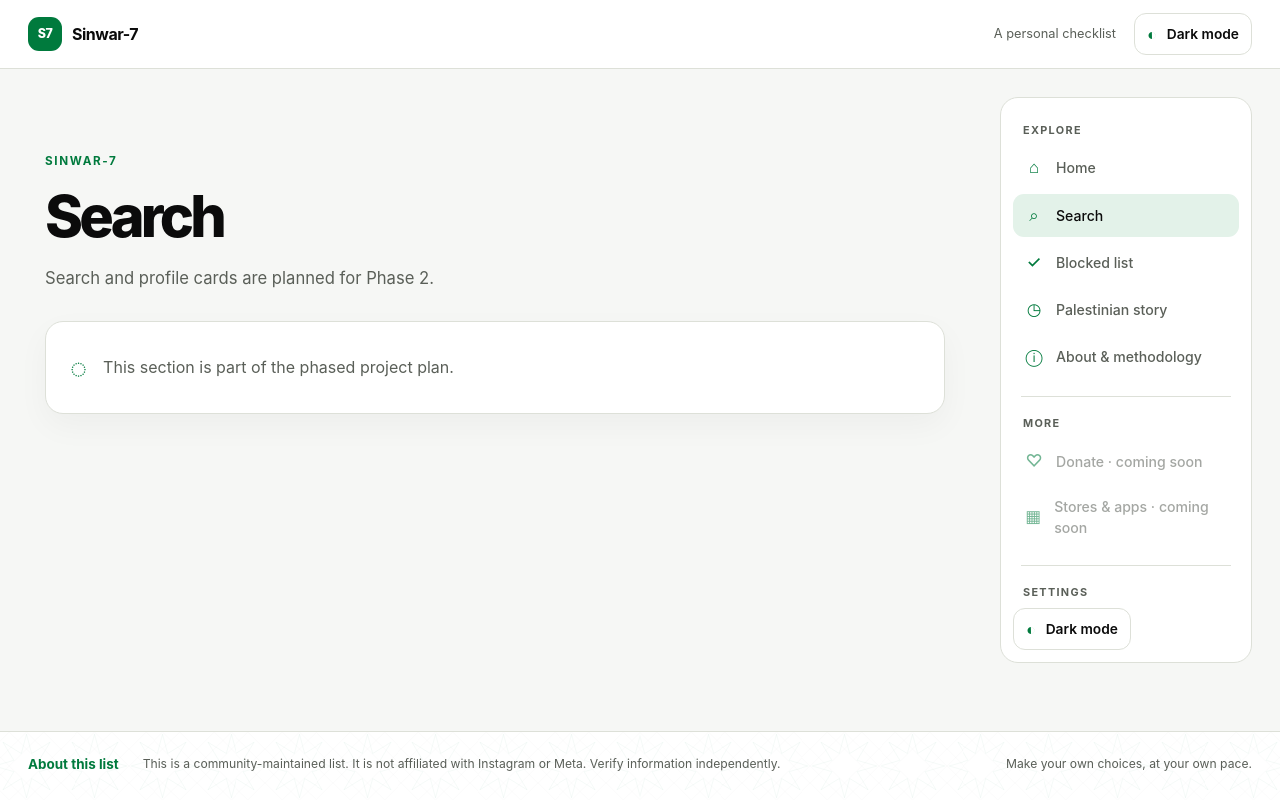
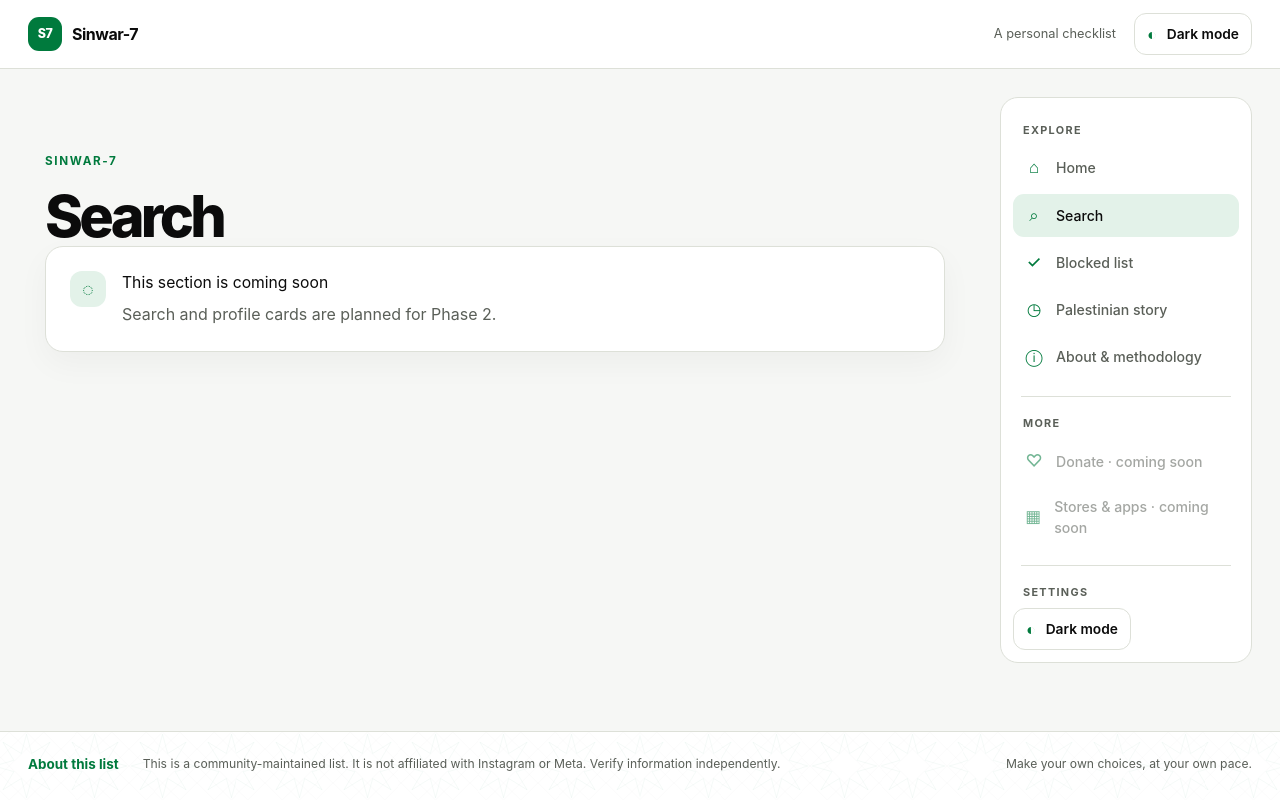
Before and after one commit to mohammedfarhannp/Sinwar-7, a React (Vite) app: page /search in a window 1280 px wide. Built offline with nearby package versions, Linux system fonts and the light colour scheme.

Commit message:
Second Commit

```diff
--- a/src/components/AppShell.tsx
+++ b/src/components/AppShell.tsx
@@ -1,5 +1,6 @@
 import { useEffect, useRef, useState } from 'react';
 import { Outlet } from 'react-router-dom';
+import { RouteErrorBoundary } from './RouteErrorBoundary';
 import { NavigationPanel } from './NavigationPanel';
 import { SiteFooter } from './SiteFooter';
 import { SiteHeader } from './SiteHeader';
@@ -15,10 +16,9 @@ export function AppShell() {
       return;
     }
 
-    const previousFocus =
-      document.activeElement instanceof HTMLElement
-        ? document.activeElement
-        : null;
+    const previousFocus = menuButtonRef.current;
+    const previousBodyOverflow = document.body.style.overflow;
+    document.body.style.overflow = 'hidden';
     closeButtonRef.current?.focus();
 
     function handleKeyDown(event: KeyboardEvent) {
@@ -55,25 +55,31 @@ export function AppShell() {
     document.addEventListener('keydown', handleKeyDown);
     return () => {
       document.removeEventListener('keydown', handleKeyDown);
+      document.body.style.overflow = previousBodyOverflow;
       previousFocus?.focus();
     };
   }, [isMenuOpen]);
 
   return (
     <div className="app-root">
+      <div className="app-shell-content" aria-hidden={isMenuOpen}>
         <SiteHeader
+          isMenuOpen={isMenuOpen}
           onMenuOpen={() => setIsMenuOpen(true)}
           menuButtonRef={menuButtonRef}
         />
         <div className="app-frame">
           <main className="main-content" id="main-content" tabIndex={-1}>
+            <RouteErrorBoundary>
               <Outlet />
+            </RouteErrorBoundary>
           </main>
           <aside className="desktop-sidebar" aria-label="Sidebar">
             <NavigationPanel />
           </aside>
         </div>
         <SiteFooter />
+      </div>
 
       {isMenuOpen && (
         <div className="drawer-layer">
@@ -89,6 +95,7 @@ export function AppShell() {
             role="dialog"
             aria-modal="true"
             aria-labelledby="mobile-menu-title"
+            id="mobile-navigation"
           >
             <div className="drawer-header">
               <h2 id="mobile-menu-title">Menu</h2>
--- /dev/null
+++ b/src/components/EmptyState.tsx
@@ -0,0 +1,27 @@
+import { useId, type ReactNode } from 'react';
+
+interface EmptyStateProps {
+  title: string;
+  description: string;
+  icon?: ReactNode;
+}
+
+export function EmptyState({
+  title,
+  description,
+  icon = '○',
+}: EmptyStateProps) {
+  const titleId = useId();
+
+  return (
+    <section className="empty-state" aria-labelledby={titleId}>
+      <span className="empty-state-icon" aria-hidden="true">
+        {icon}
+      </span>
+      <div>
+        <h2 id={titleId}>{title}</h2>
+        <p>{description}</p>
+      </div>
+    </section>
+  );
+}
--- /dev/null
+++ b/src/components/ProfileSkeletonGrid.tsx
@@ -0,0 +1,25 @@
+const SKELETON_COUNT = 6;
+
+export function ProfileSkeletonGrid() {
+  return (
+    <div
+      className="profile-skeleton-grid"
+      role="status"
+      aria-label="Loading accounts"
+      aria-busy="true"
+    >
+      {Array.from({ length: SKELETON_COUNT }, (_, index) => (
+        <article
+          className="profile-skeleton-card"
+          key={index}
+          aria-hidden="true"
+        >
+          <span className="skeleton-block skeleton-avatar" />
+          <span className="skeleton-block skeleton-line skeleton-name" />
+          <span className="skeleton-block skeleton-line skeleton-handle" />
+          <span className="skeleton-block skeleton-chip" />
+        </article>
+      ))}
+    </div>
+  );
+}
--- /dev/null
+++ b/src/components/RouteErrorBoundary.tsx
@@ -0,0 +1,44 @@
+import { Component, type ReactNode } from 'react';
+
+interface RouteErrorBoundaryProps {
+  children: ReactNode;
+}
+
+interface RouteErrorBoundaryState {
+  hasError: boolean;
+}
+
+export class RouteErrorBoundary extends Component<
+  RouteErrorBoundaryProps,
+  RouteErrorBoundaryState
+> {
+  state: RouteErrorBoundaryState = { hasError: false };
+
+  static getDerivedStateFromError(): RouteErrorBoundaryState {
+    return { hasError: true };
+  }
+
+  render() {
+    if (this.state.hasError) {
+      return (
+        <section className="content-page" role="alert">
+          <p className="eyebrow">Something went wrong</p>
+          <h1>We couldn’t load this page.</h1>
+          <p className="page-description">
+            Try reloading the page. Your personal checklist stays on this
+            device.
+          </p>
+          <button
+            className="primary-button"
+            type="button"
+            onClick={() => window.location.reload()}
+          >
+            Reload page
+          </button>
+        </section>
+      );
+    }
+
+    return this.props.children;
+  }
+}
--- a/src/components/SiteHeader.tsx
+++ b/src/components/SiteHeader.tsx
@@ -3,11 +3,16 @@ import { Link } from 'react-router-dom';
 import { ThemeToggle } from './ThemeToggle';
 
 interface SiteHeaderProps {
+  isMenuOpen: boolean;
   onMenuOpen: () => void;
   menuButtonRef: RefObject<HTMLButtonElement>;
 }
 
-export function SiteHeader({ onMenuOpen, menuButtonRef }: SiteHeaderProps) {
+export function SiteHeader({
+  isMenuOpen,
+  onMenuOpen,
+  menuButtonRef,
+}: SiteHeaderProps) {
   return (
     <header className="site-header">
       <div className="site-header-inner">
@@ -18,6 +23,7 @@ export function SiteHeader({ onMenuOpen, menuButtonRef }: SiteHeaderProps) {
           onClick={onMenuOpen}
           aria-label="Open navigation menu"
           aria-haspopup="dialog"
+          aria-expanded={isMenuOpen}
         >
           <span aria-hidden="true">☰</span>
         </button>
--- a/src/pages/PlaceholderPage.tsx
+++ b/src/pages/PlaceholderPage.tsx
@@ -1,3 +1,5 @@
+import { EmptyState } from '../components/EmptyState';
+
 interface PlaceholderPageProps {
   title: string;
   description: string;
@@ -8,13 +10,11 @@ export function PlaceholderPage({ title, description }: PlaceholderPageProps) {
     <section className="content-page" aria-labelledby="placeholder-title">
       <p className="eyebrow">Sinwar-7</p>
       <h1 id="placeholder-title">{title}</h1>
-      <p className="page-description">{description}</p>
-      <div className="placeholder-card">
-        <span className="placeholder-icon" aria-hidden="true">
-          ◌
-        </span>
-        <p>This section is part of the phased project plan.</p>
-      </div>
+      <EmptyState
+        icon="◌"
+        title="This section is coming soon"
+        description={description}
+      />
     </section>
   );
 }
--- a/src/styles/theme.css
+++ b/src/styles/theme.css
@@ -45,13 +45,11 @@
 }
 
 html {
-  min-width: 320px;
   background: var(--bg);
   scroll-behavior: smooth;
 }
 
 body {
-  min-width: 320px;
   min-height: 100vh;
   margin: 0;
   background: var(--bg);
@@ -86,6 +84,13 @@ a {
 .app-root {
   display: flex;
   min-height: 100vh;
+  flex-direction: column;
+}
+
+.app-shell-content {
+  display: flex;
+  min-height: 100vh;
+  flex: 1;
   flex-direction: column;
 }
 
@@ -159,7 +164,7 @@ a {
 }
 
 .menu-button {
-  display: none;
+  display: inline-grid;
 }
 
 .theme-toggle {
@@ -480,7 +485,6 @@ a {
   line-height: 1.7;
 }
 
-.placeholder-card,
 .information-card {
   border: 1px solid var(--border);
   border-radius: 18px;
@@ -489,22 +493,104 @@ a {
   box-shadow: 0 12px 32px rgb(11 11 11 / 4%);
 }
 
-.placeholder-card {
+.empty-state {
   display: flex;
-  align-items: center;
+  align-items: flex-start;
   gap: 16px;
-  color: var(--text-muted);
+  border: 1px solid var(--border);
+  border-radius: 18px;
+  padding: 24px;
+  background: var(--surface);
+  box-shadow: 0 12px 32px rgb(11 11 11 / 4%);
 }
 
-.placeholder-card p,
+.empty-state-icon {
+  display: inline-grid;
+  width: 36px;
+  height: 36px;
+  flex: 0 0 auto;
+  place-items: center;
+  border-radius: 12px;
+  background: var(--primary-soft);
+  color: var(--primary);
+  font-size: 1.2rem;
+}
+
+.empty-state h2 {
+  margin: 0 0 6px;
+  font-size: 0.98rem;
+}
+
+.empty-state p {
+  margin: 0;
+  color: var(--text-muted);
+  line-height: 1.65;
+}
+
+.profile-skeleton-grid {
+  display: grid;
+  grid-template-columns: repeat(auto-fill, minmax(min(100%, 220px), 1fr));
+  gap: 16px;
+}
+
+.profile-skeleton-card {
+  display: grid;
+  min-height: 210px;
+  justify-items: center;
+  align-content: center;
+  gap: 13px;
+  border: 1px solid var(--border);
+  border-radius: 18px;
+  padding: 20px;
+  background: var(--surface);
+}
+
+.skeleton-block {
+  display: block;
+  background: linear-gradient(
+    100deg,
+    var(--surface-2) 30%,
+    color-mix(in srgb, var(--surface-2) 55%, var(--surface)) 50%,
+    var(--surface-2) 70%
+  );
+  background-size: 220% 100%;
+  animation: skeleton-shimmer 1.6s ease-in-out infinite;
+}
+
+.skeleton-avatar {
+  width: 64px;
+  height: 64px;
+  border-radius: 50%;
+}
+
+.skeleton-line {
+  height: 12px;
+  border-radius: 99px;
+}
+
+.skeleton-name {
+  width: min(68%, 150px);
+}
+
+.skeleton-handle {
+  width: min(50%, 110px);
+}
+
+.skeleton-chip {
+  width: 76px;
+  height: 22px;
+  border-radius: 99px;
+}
+
+@keyframes skeleton-shimmer {
+  to {
+    background-position-x: -220%;
+  }
+}
+
 .information-card p {
   margin: 0;
   line-height: 1.7;
-}
-
-.placeholder-icon {
-  color: var(--primary);
-  font-size: 1.8rem;
 }
 
 .information-card {
```
Also changed, not shown: src/components/NavigationPanel.tsx (+36 -9 lines), 1 other file (tests, documents, lock files or other folders). Lines whose indentation alone changed are shown as unchanged.
